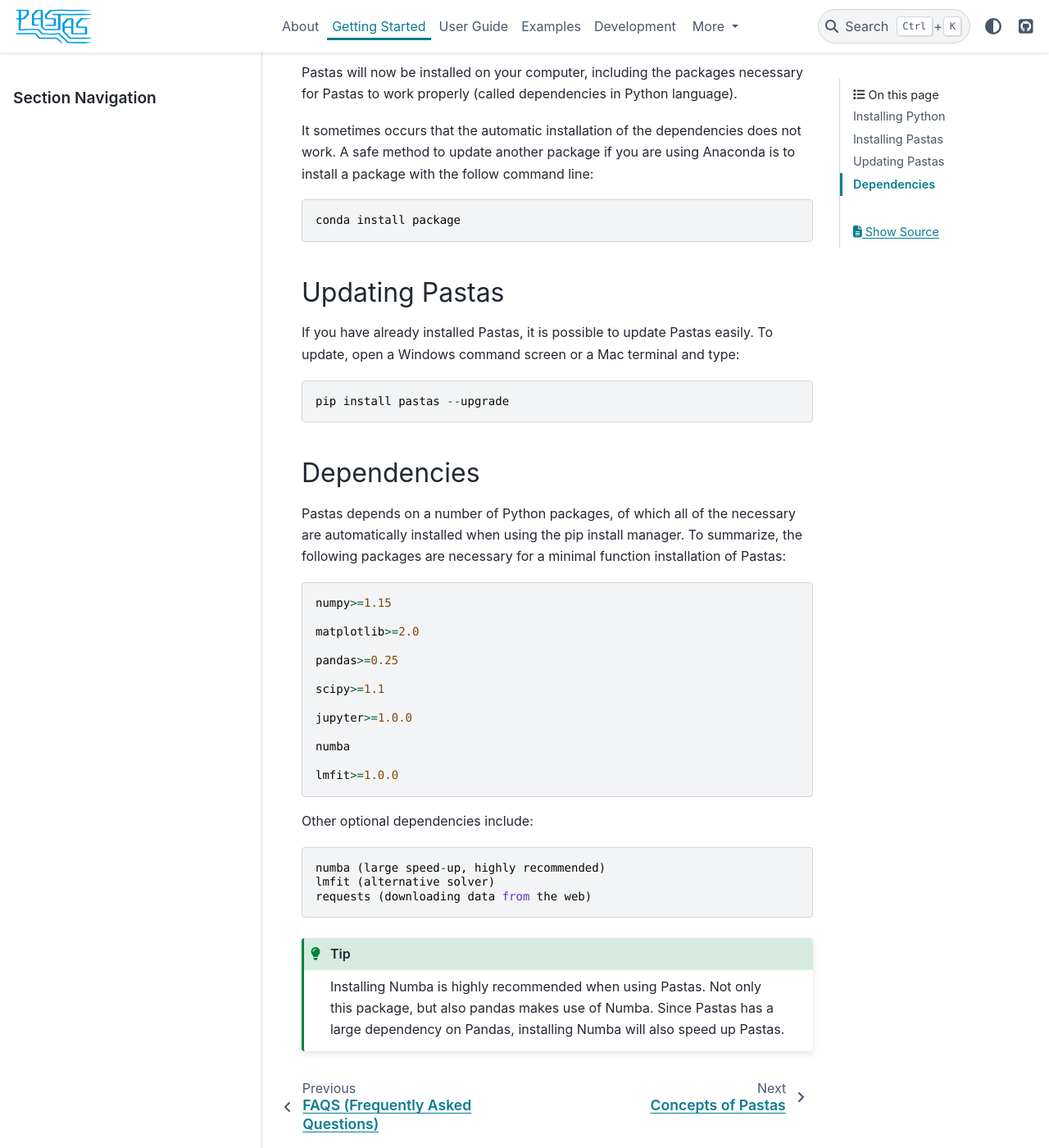
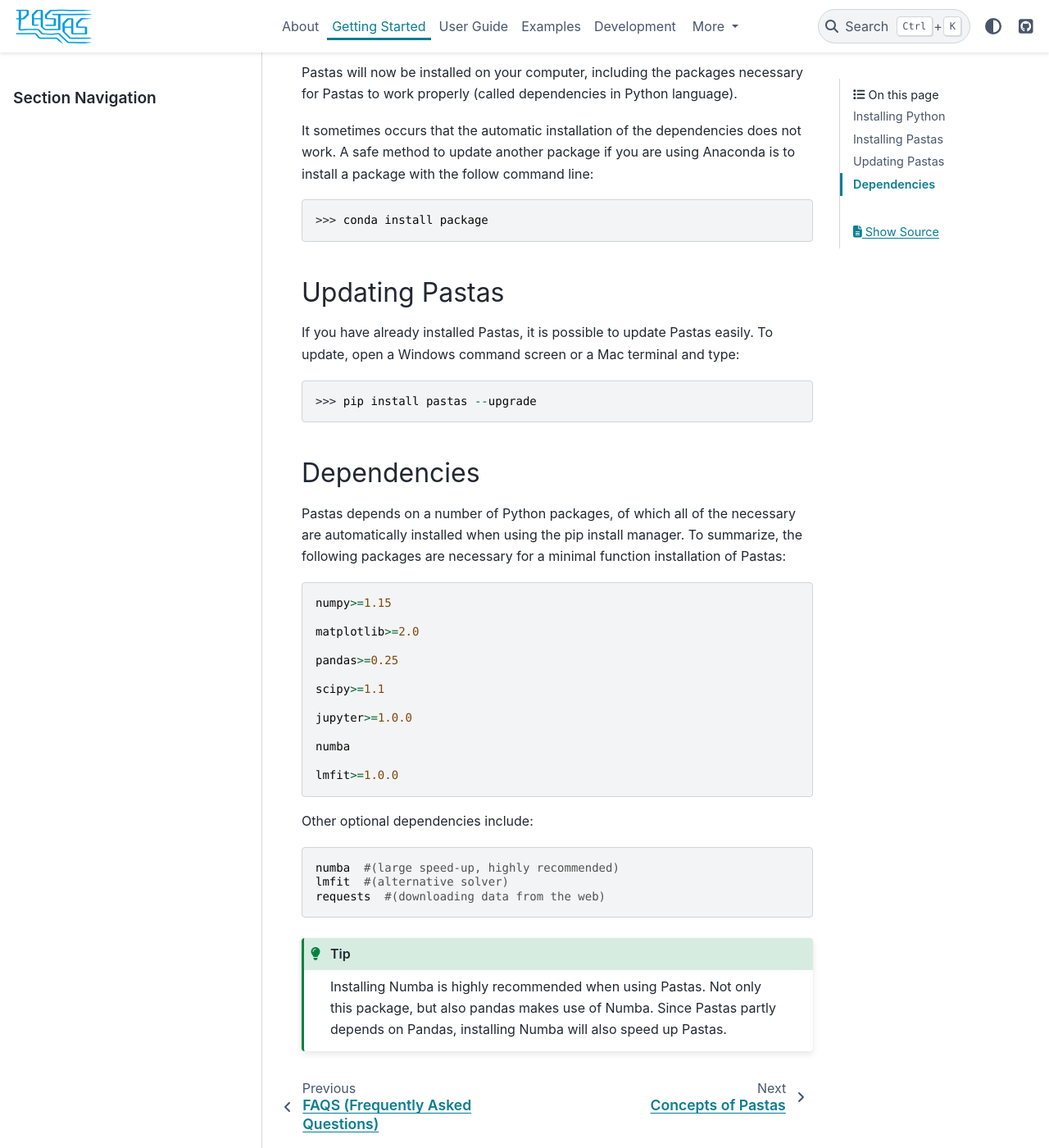
Before and after one commit to pastas/pastas, a Sphinx documentation site: the page built from doc/getting_started.rst, in a window 1280 px wide and 1400 px high, scrolled down 759 px. Shown: the whole window at 82% size. Built offline with Sphinx 7.4.7 and the PyData theme 0.15.4, drawn with Linux system fonts in a browser that asks for light colours.

```diff
--- a/doc/developers/index.rst
+++ b/doc/developers/index.rst
@@ -71,3 +71,5 @@ notify us when contributors are missing from this list.
 - `Stijn Klop <https://github.com/saklop>`_
 - `Tom van Steijn <https://github.com/tomvansteijn>`_
 - `Hugo van de Berg <https://github.com/Hugovdberg>`_
+- `Eit van der Meulen <https://github.com/EitvanderMeulen>`_
+- `Pytrik Graafstra <https://github.com/pgraafstra>`_
--- a/doc/getting_started.rst
+++ b/doc/getting_started.rst
@@ -22,7 +22,7 @@ many official python packages are gathered. To get the latest version of
 Pastas, open the Anaconda Prompt, a Windows Command Prompt (also called
 command window) or a Mac/Linux terminal and type::
 
-    pip install pastas
+>>> pip install pastas
 
 Pastas will now be installed on your computer, including the packages
 necessary for Pastas to work properly (called dependencies in Python
@@ -32,14 +32,14 @@ It sometimes occurs that the automatic installation of the
 dependencies does not work. A safe method to update another package if you are
 using Anaconda is to install a package with the follow command line::
 
-    conda install package
+>>> conda install package
 
 Updating Pastas
 ---------------
 If you have already installed Pastas, it is possible to update Pastas
 easily. To update, open a Windows command screen or a Mac terminal and type::
 
-    pip install pastas --upgrade
+>>> pip install pastas --upgrade
 
 Dependencies
 ------------
@@ -53,11 +53,11 @@ Pastas:
 
 Other optional dependencies include::
 
-    numba (large speed-up, highly recommended)
-    lmfit (alternative solver)
-    requests (downloading data from the web)
+    numba  #(large speed-up, highly recommended)
+    lmfit  #(alternative solver)
+    requests  #(downloading data from the web)
 
 .. tip::
     Installing Numba is highly recommended when using Pastas. Not only this
-    package, but also pandas makes use of Numba. Since Pastas has a large
-    dependency on Pandas, installing Numba will also speed up Pastas.
+    package, but also pandas makes use of Numba. Since Pastas partly
+    depends on Pandas, installing Numba will also speed up Pastas.
```
Also changed, not shown: doc/developers/code_style.rst (+9 -0 lines), doc/release_notes.rst (+15 -17 lines), 3 other files.
